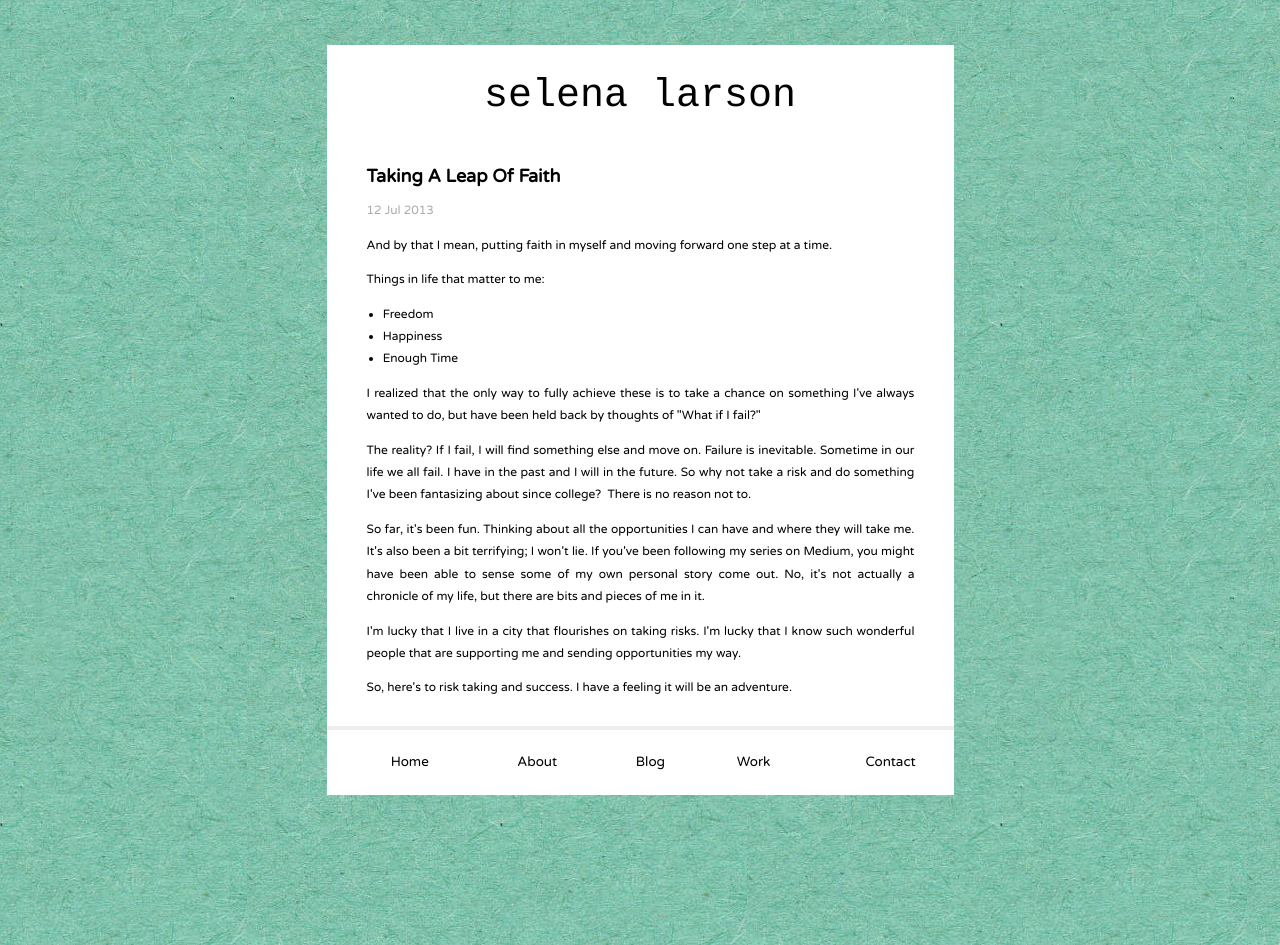
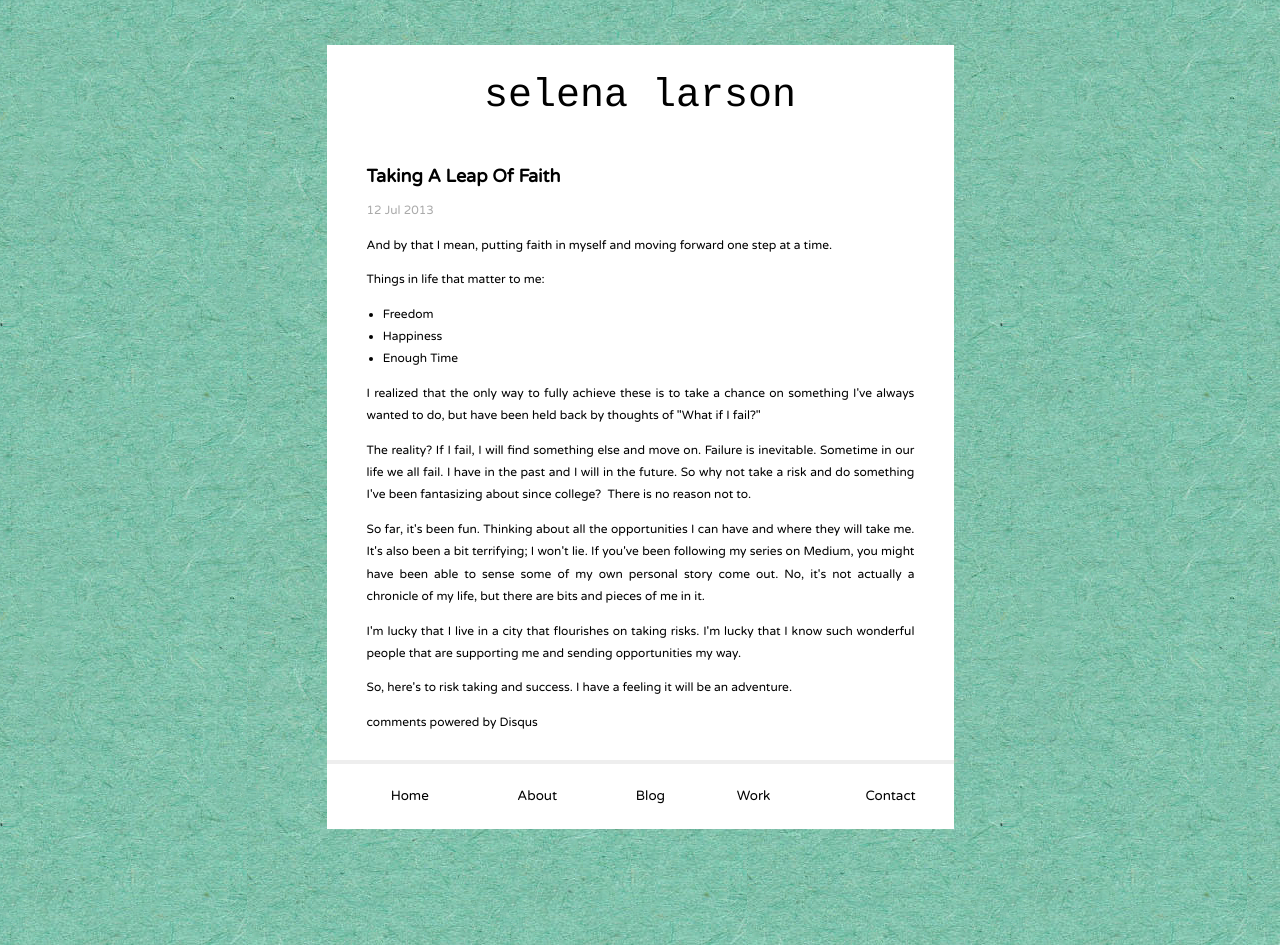
Before and after one commit to selenalarson/selenalarson.github.io, a Jekyll site: the page built from _posts/2013-07-12-leap-of-faith.html, in a window 1280 px wide. Built offline with Jekyll 4.4.1, drawn with Linux system fonts in a browser that asks for light colours; some web fonts are replaced; Markdown is read by kramdown in place of the engine named in the settings; comment, search, counter and statistics services are not loaded; some of the changed lines change nothing that is shown.

Commit message:
comments

```diff
--- a/_layouts/post.html
+++ b/_layouts/post.html
@@ -1,12 +1,37 @@
 ---
 layout: default
 ---
+ <script>
+  (function(i,s,o,g,r,a,m){i['GoogleAnalyticsObject']=r;i[r]=i[r]||function(){
+  (i[r].q=i[r].q||[]).push(arguments)},i[r].l=1*new Date();a=s.createElement(o),
+  m=s.getElementsByTagName(o)[0];a.async=1;a.src=g;m.parentNode.insertBefore(a,m)
+  })(window,document,'script','//www.google-analytics.com/analytics.js','ga');
+
+  ga('create', 'UA-39524894-1', 'selenalarson.com');
+  ga('send', 'pageview');
+
+</script>
 <div id="post">
 <h2>{{ page.title }}</h2>
 <p class="meta">{{ page.date | date_to_string }}</p>
 
 <div class="post">
 {{ content }}
+    <div id="disqus_thread"></div>
+    <script type="text/javascript">
+        /* * * CONFIGURATION VARIABLES: EDIT BEFORE PASTING INTO YOUR WEBPAGE * * */
+        var disqus_shortname = 'selena-larson'; // required: replace example with your forum shortname
+
+        /* * * DON'T EDIT BELOW THIS LINE * * */
+        (function() {
+            var dsq = document.createElement('script'); dsq.type = 'text/javascript'; dsq.async = true;
+            dsq.src = '//' + disqus_shortname + '.disqus.com/embed.js';
+            (document.getElementsByTagName('head')[0] || document.getElementsByTagName('body')[0]).appendChild(dsq);
+        })();
+    </script>
+    <noscript>Please enable JavaScript to view the <a href="http://disqus.com/?ref_noscript">comments powered by Disqus.</a></noscript>
+    <a href="http://disqus.com" class="dsq-brlink">comments powered by <span class="logo-disqus">Disqus</span></a>
+
 
 </div>
 </div>
```
